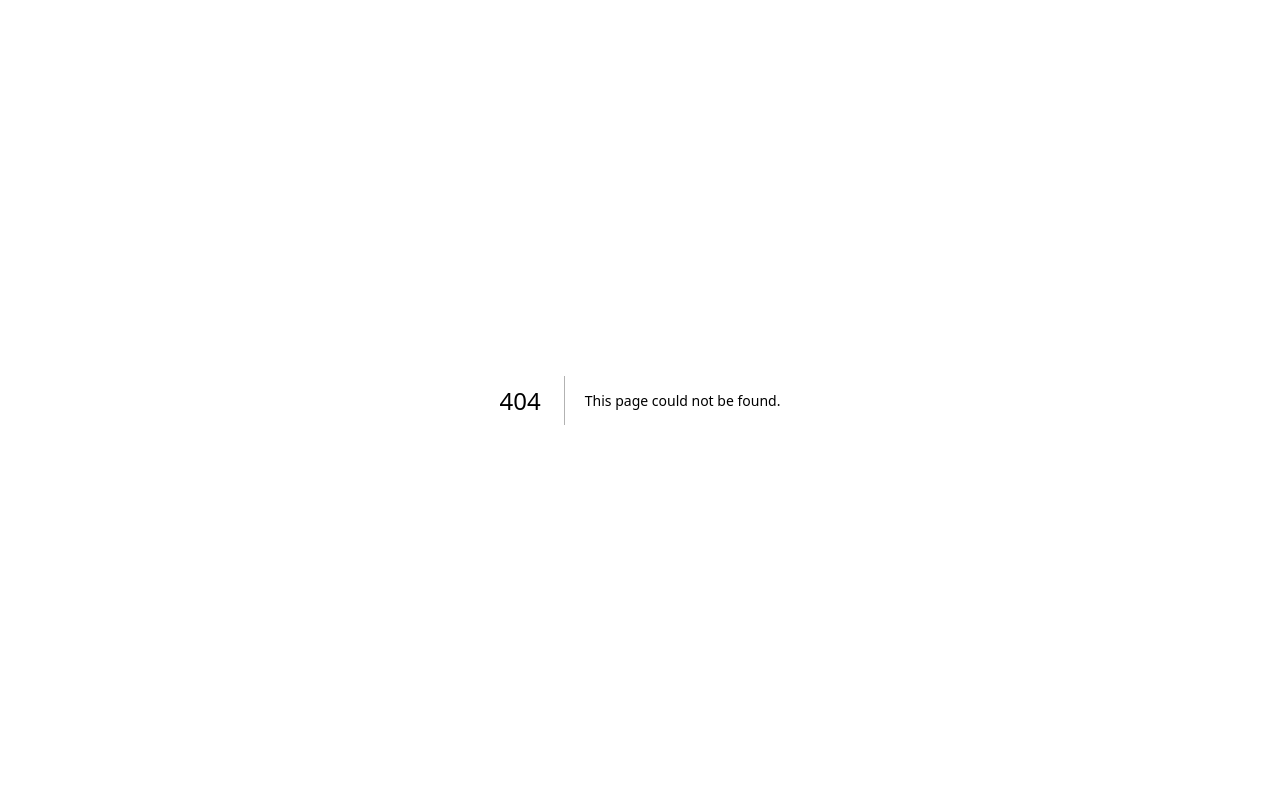
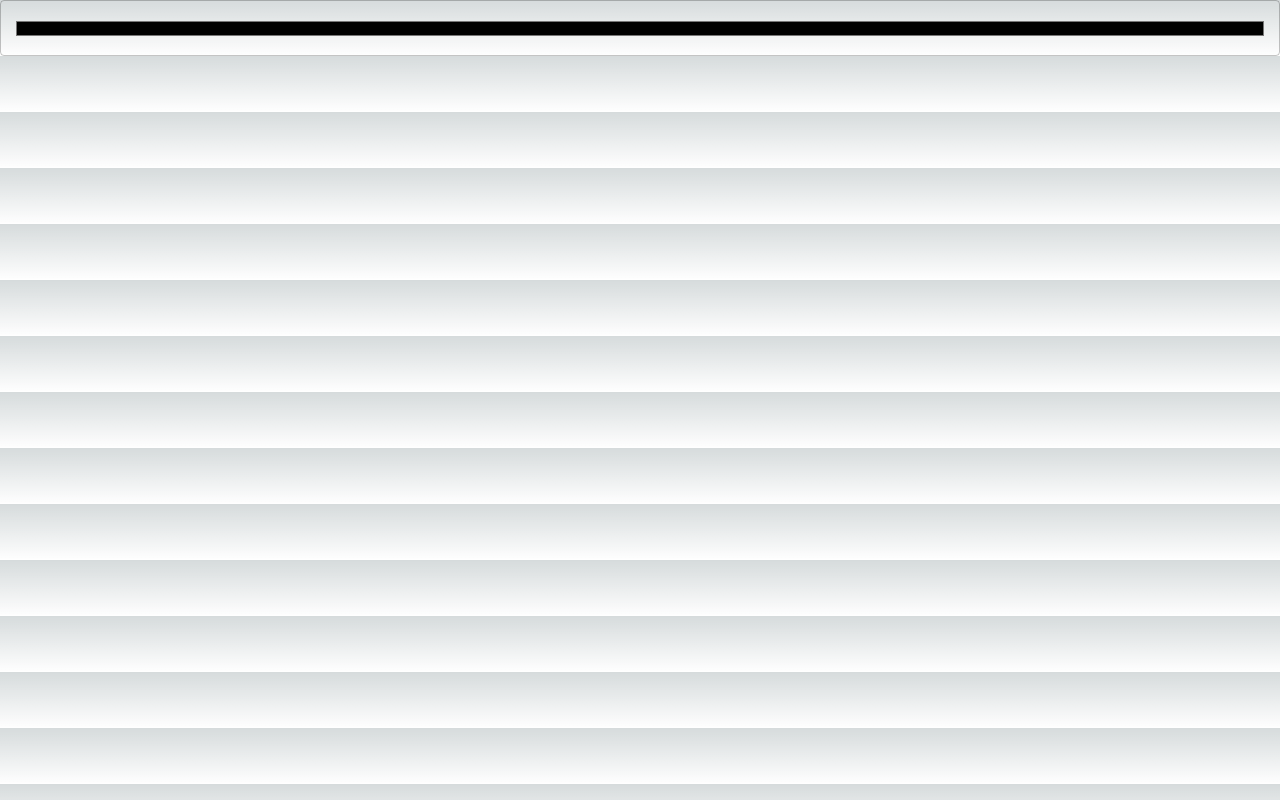
Before and after one commit to vykhy/nextjs-finance-manager, a Next.js app: page /test/colorpicker in a window 1280 px wide. Before the commit this address had no page. Built offline with nearby package versions, Linux system fonts and the light colour scheme.

Commit message:
color picker

```diff
--- /dev/null
+++ b/pages/test/colorpicker.tsx
@@ -0,0 +1,17 @@
+import { Stack, TextField } from "@mui/material";
+import React from "react";
+
+function ColorPickerTest() {
+  return (
+    <Stack
+      alignContent={"center"}
+      justifyContent={"center"}
+      width={"100%"}
+      height={"100%"}
+    >
+      <TextField type="color" />
+    </Stack>
+  );
+}
+
+export default ColorPickerTest;
```
Also changed, not shown: components/HomePage.tsx (+7 -0 lines).
